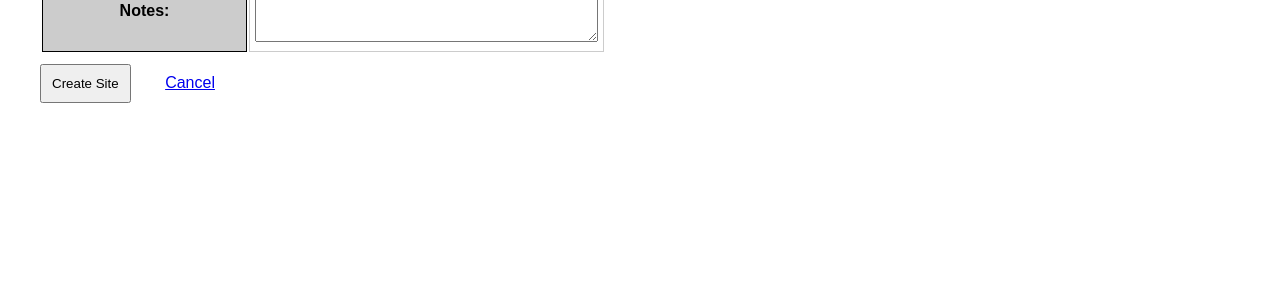
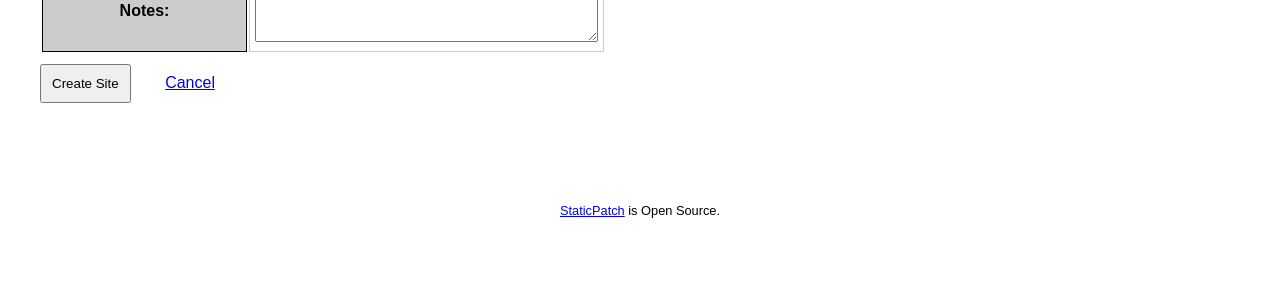
Before and after one commit to TeacakeTech/staticpatch-core, a Django app: page /admin/new_site in a window 1280 px wide. Shown: the part 460-760 px from the top of the page. Run offline with Django 5.2, Linux system fonts and the light colour scheme; the visitor is signed in with stand-in values (Sample User, id 1); parts of the project's set-up code (start-up, migrations or seed data) failed here and were passed over.

Commit message:
Add footer

```diff
--- a/staticpatch/staticpatchcore/static/main.css
+++ b/staticpatch/staticpatchcore/static/main.css
@@ -45,3 +45,9 @@ form {
         }
     }
 }
+
+footer {
+    margin-top: 100px;
+    text-align: center;
+    font-size: 80%;
+}
--- a/staticpatch/staticpatchcore/templates/staticpatchcore/base.html
+++ b/staticpatch/staticpatchcore/templates/staticpatchcore/base.html
@@ -34,6 +34,9 @@
         {% endif %}
         {% block content %}
         {% endblock %}
+        <footer>
+            <a href="https://staticpatch.teacaketech.scot/">StaticPatch</a> is Open Source.
+        </footer>
     </div>
 </body>
 </html>
```
